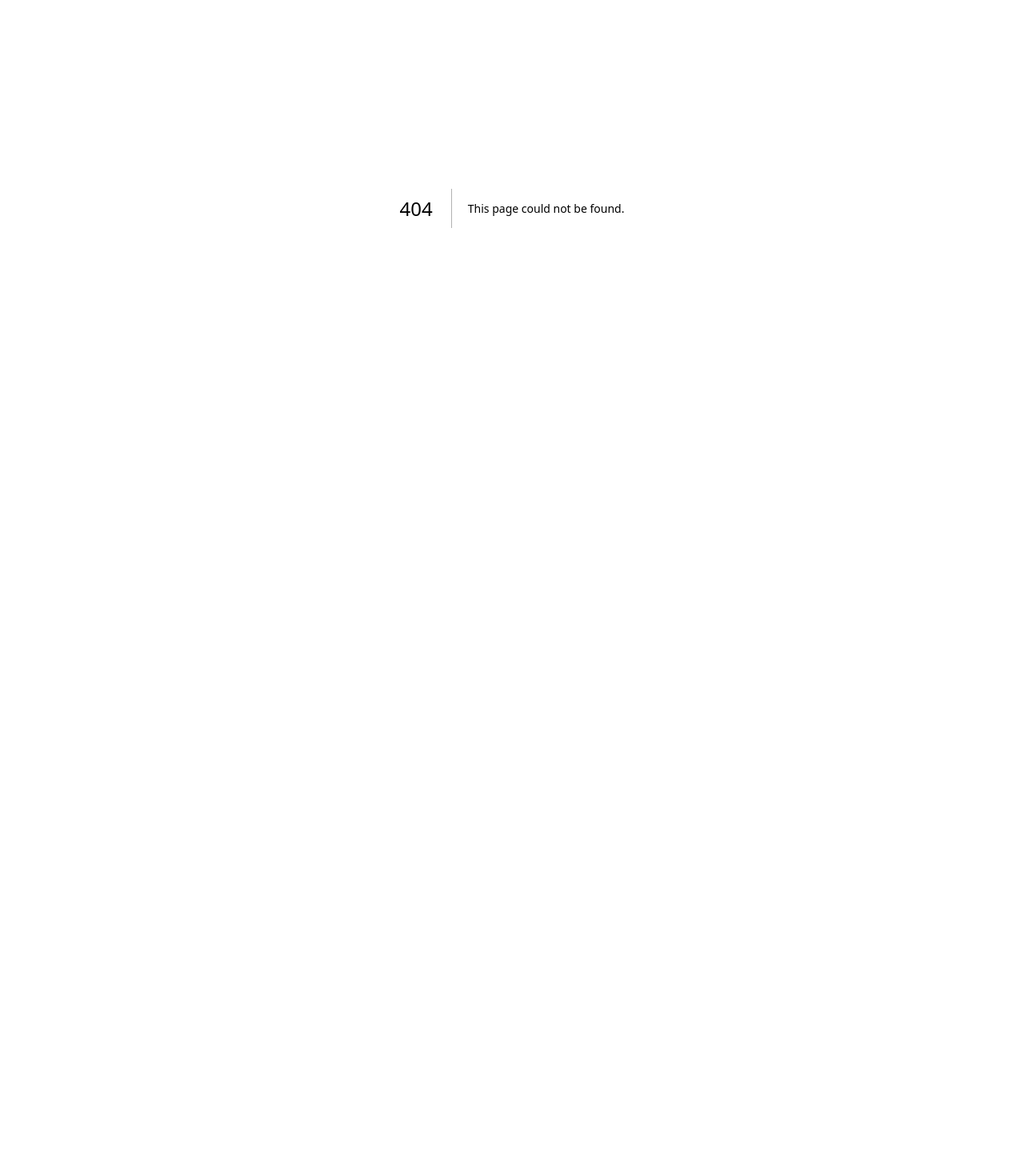
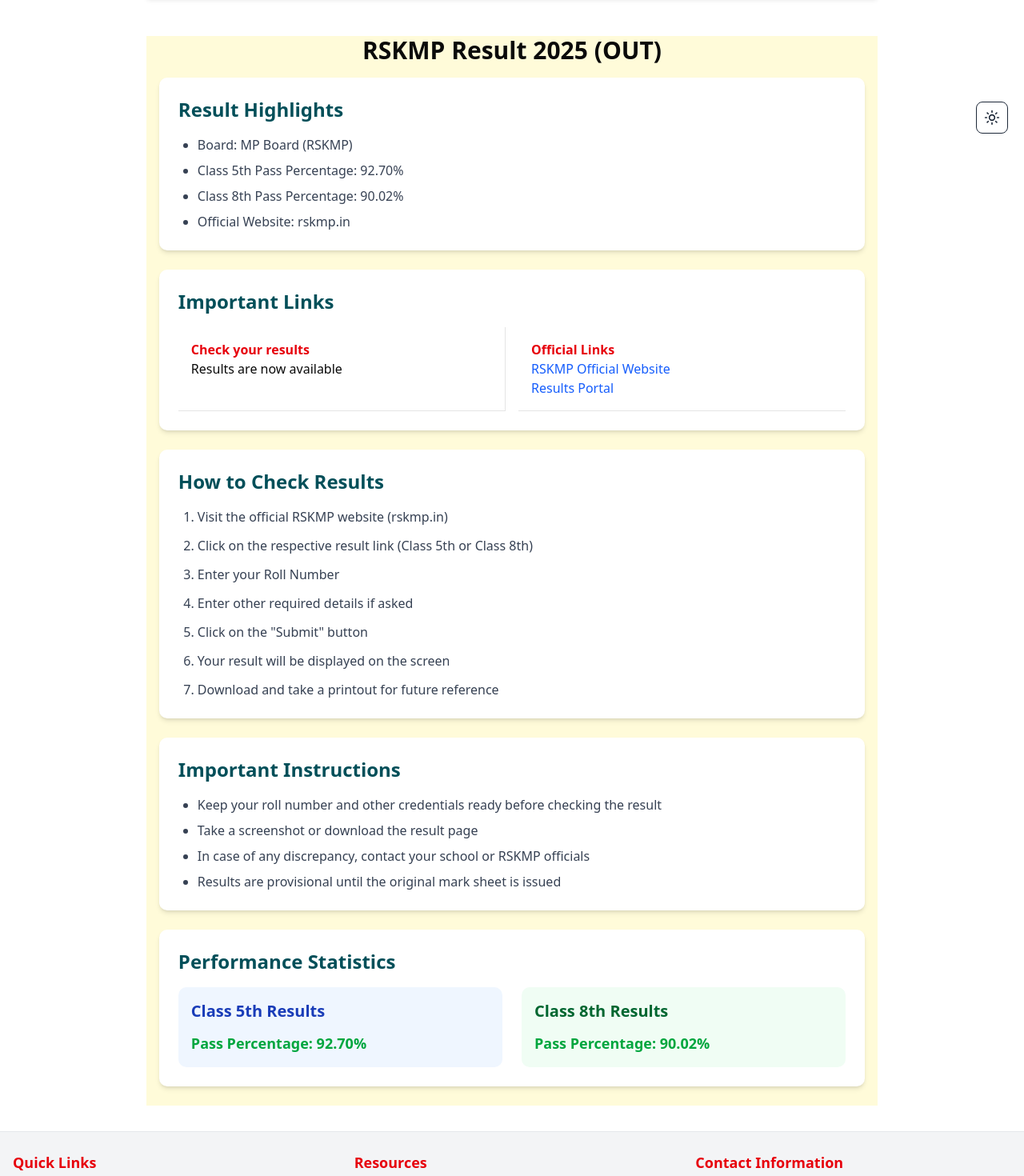
Before and after one commit to CoderSantosh1/TestRepo, a Next.js app: page /results/rskmp-result in a window 1280 px wide. Before the commit this address had no page. Shown: the part 140-1610 px from the top of the page at 80% size. Before the commit the page ends 800 px from the top, so only its background shows below. Built offline with nearby package versions, Linux system fonts and the light colour scheme.

Commit message:
new resukts rsmp

```diff
--- a/src/app/pages/Home.tsx
+++ b/src/app/pages/Home.tsx
@@ -3,6 +3,7 @@ import Footer from "@/components/Footer";
 
 const data = {
   result: [
+    "RSKMP Result 2025 (OUT)",
     "Goa hssc result 2025",
     "UP Police UPP Workshop Hand 2022 Exam PET Final Result 2025",
     "Assam Gunotsav Result 2025",
@@ -11,8 +12,7 @@ const data = {
     "IBPS SO 14 Score Card Qualified for Interview",
     "Railway RRB Technician Grade III Result 2025",
     "Delhi DSSSB Assistant Engineer Civil Post Code 803/22 Result",
-    "GATE 2025 Results",
-    "IIT JAM 2025 Result"
+    "GATE 2025 Results"
   ],
   admitCard: [
     "UPSSSC Junior Assistant 2022 Document Verification DV Admit Card",
@@ -72,9 +72,9 @@ export default function Home() {
               </div>
             </a>
 
-            <a href="/rrb-technician" className="bg-red-600 text-white p-3 md:p-4 rounded-lg text-center hover:bg-red-700 transition-colors flex items-center justify-center min-h-[100px]">
+            <a href="results/rskmp-result" className="bg-red-600 text-white p-3 md:p-4 rounded-lg text-center hover:bg-red-700 transition-colors flex items-center justify-center min-h-[100px]">
               <div>
-                <div className="text-base md:text-lg font-semibold">RRB Technician III</div>
+                <div className="text-base md:text-lg font-semibold">RSKMP Result 2025</div>
                 <div className="text-xs md:text-sm">Result 2025</div>
               </div>
             </a>
@@ -114,17 +114,16 @@ export default function Home() {
                     <tr key={index} className="border-t-2 border-red-500 hover:bg-[#FFF8CC]">
                       <td className="p-2 md:p-3 shadow-sm text-sm md:text-base">
                         {data.result[index] ? (
-                          <a href={index === 0 ? "/results/bseb-12th-result" :
-                            index === 1 ? "/results/upp-workshop-hand-result" :
-                            index === 2 ? "/results/Assam-Gunotsav-Result" :
-                            index === 3 ? "/ibps-po-score-card" :
-                            index === 4 ? "/ssc-stenographer" :
-                            index === 5 ? "/ibps-so-score-card" :
-                            index === 6 ? "/rrb-technician" :
-                            index === 7 ? "/dsssb-ae-result" :
-                            index === 8 ? "/gate-results" :
-                            index === 9 ? "/iit-jam-result" :
-                            index === 10 ? "/bihar-nyay-mitra" : "#"} className="text-[#014F59] hover:underline hover:text-blue-800">{data.result[index]}</a>
+                          <a href={index === 0 ? "/results/rskmp-result" :
+                            index === 1 ? "/results/bseb-12th-result" :
+                            index === 2 ? "/results/upp-workshop-hand-result" :
+                            index === 3 ? "/results/Assam-Gunotsav-Result" :
+                            index === 4 ? "/ibps-po-score-card" :
+                            index === 5 ? "/ssc-stenographer" :
+                            index === 6 ? "/ibps-so-score-card" :
+                            index === 7 ? "/rrb-technician" :
+                            index === 8 ? "/dsssb-ae-result" :
+                            index === 9 ? "/gate-results" : "#"} className="text-[#014F59] hover:underline hover:text-blue-800">{data.result[index]}</a>
                         ) : "-"}
                       </td>
                       <td className="p-2 md:p-3 border-x text-sm md:text-base">
--- /dev/null
+++ b/src/app/results/rskmp-result/page.tsx
@@ -0,0 +1,76 @@
+import Header from "@/components/Header";
+import Footer from "@/components/Footer";
+
+export default function RSKMPResult() {
+  return (
+    <>
+      <Header />
+      <div className="flex flex-col items-center justify-center bg-[#FFFBD9] mt-12 w-10/14 max-w-7xl mx-auto px-4 min-h-screen">
+        <h1 className="text-3xl font-bold mb-4">RSKMP Result 2025 (OUT)</h1>
+
+        <div className="w-full bg-white p-6 rounded-lg shadow-md mb-6">
+          <h2 className="text-2xl font-semibold mb-4 text-[#014F59]">Result Highlights</h2>
+          <ul className="list-disc pl-6 space-y-2 text-gray-700">
+            <li>Board: MP Board (RSKMP)</li>
+            <li>Class 5th Pass Percentage: 92.70%</li>
+            <li>Class 8th Pass Percentage: 90.02%</li>
+            <li>Official Website: rskmp.in</li>
+          </ul>
+        </div>
+
+        <div className="w-full bg-white p-6 rounded-lg shadow-md mb-6">
+          <h2 className="text-2xl font-semibold mb-4 text-[#014F59]">Important Links</h2>
+          <div className="grid grid-cols-1 md:grid-cols-2 gap-4">
+            <div className="border-b md:border-r p-4">
+              <h3 className="font-semibold text-red-600">Check your results</h3>
+              <p>Results are now available</p>
+            </div>
+            <div className="border-b p-4">
+              <h3 className="font-semibold text-red-600">Official Links</h3>
+              <p className="text-blue-600 hover:text-blue-800"><a href="https://rskmp.in">RSKMP Official Website</a></p>
+              <p className="text-blue-600 hover:text-blue-800"><a href="https://rskmp.in/results">Results Portal</a></p>
+            </div>
+          </div>
+        </div>
+
+        <div className="w-full bg-white p-6 rounded-lg shadow-md mb-6">
+          <h2 className="text-2xl font-semibold mb-4 text-[#014F59]">How to Check Results</h2>
+          <ol className="list-decimal pl-6 space-y-3 text-gray-700">
+            <li>Visit the official RSKMP website (rskmp.in)</li>
+            <li>Click on the respective result link (Class 5th or Class 8th)</li>
+            <li>Enter your Roll Number</li>
+            <li>Enter other required details if asked</li>
+            <li>Click on the &quot;Submit&quot; button</li>
+            <li>Your result will be displayed on the screen</li>
+            <li>Download and take a printout for future reference</li>
+          </ol>
+        </div>
+
+        <div className="w-full bg-white p-6 rounded-lg shadow-md mb-6">
+          <h2 className="text-2xl font-semibold mb-4 text-[#014F59]">Important Instructions</h2>
+          <ul className="list-disc pl-6 space-y-2 text-gray-700">
+            <li>Keep your roll number and other credentials ready before checking the result</li>
+            <li>Take a screenshot or download the result page</li>
+            <li>In case of any discrepancy, contact your school or RSKMP officials</li>
+            <li>Results are provisional until the original mark sheet is issued</li>
+          </ul>
+        </div>
+
+        <div className="w-full bg-white p-6 rounded-lg shadow-md mb-6">
+          <h2 className="text-2xl font-semibold mb-4 text-[#014F59]">Performance Statistics</h2>
+          <div className="grid grid-cols-1 md:grid-cols-2 gap-6">
+            <div className="p-4 bg-blue-50 rounded-lg">
+              <h3 className="text-xl font-semibold text-blue-800 mb-3">Class 5th Results</h3>
+              <p className="text-lg font-bold text-green-600">Pass Percentage: 92.70%</p>
+            </div>
+            <div className="p-4 bg-green-50 rounded-lg">
+              <h3 className="text-xl font-semibold text-green-800 mb-3">Class 8th Results</h3>
+              <p className="text-lg font-bold text-green-600">Pass Percentage: 90.02%</p>
+            </div>
+          </div>
+        </div>
+      </div>
+      <Footer />
+    </>
+  );
+}
```
